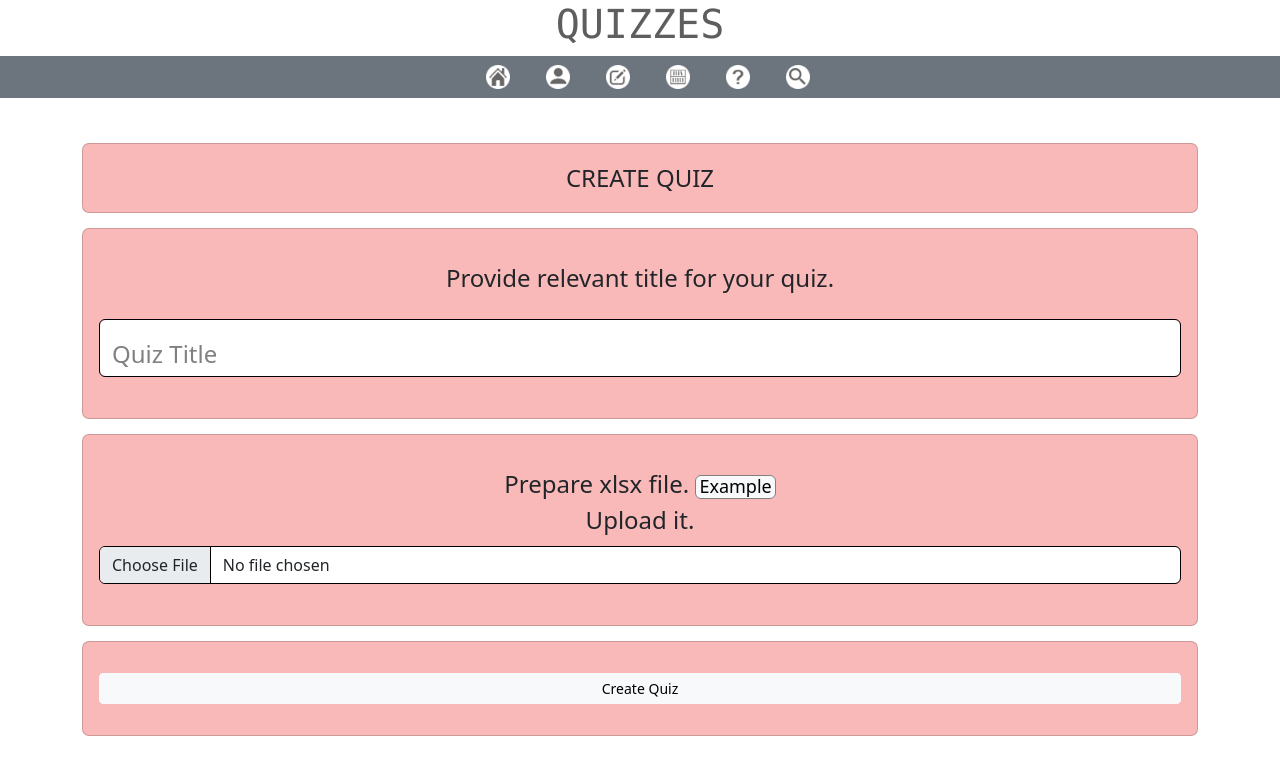
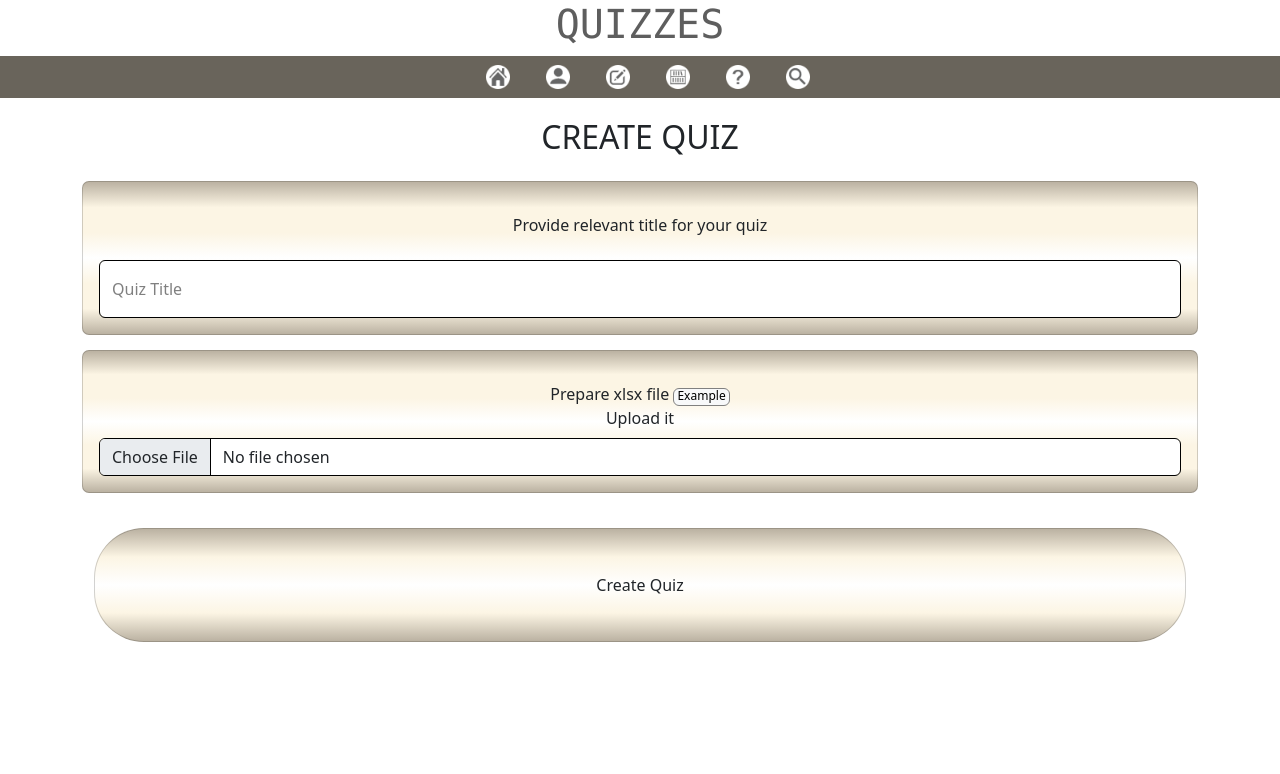
Before and after one commit to Ekat823/QuizzesRouter, a React (Create React App) app: page /create_quiz in a window 1280 px wide. Shown: the top 774 px of the page. Built offline with nearby package versions, Linux system fonts and the light colour scheme.

Commit message:
create quize added gradient

```diff
--- a/src/components/Home.js
+++ b/src/components/Home.js
@@ -1,5 +1,5 @@
 import React from "react";
-//import Container from "react-bootstrap/Container";
+import Container from "react-bootstrap/Container";
 import ButtonCreatQuizNav from "./navigationButtons/ButtonCreatQuizNav";
 import ButtonQuizLibraryNav from "./navigationButtons/ButtonQuizLibraryNav";
 import ButtonUserNav from "./navigationButtons/ButtonUserNav";
@@ -8,7 +8,7 @@ import ButtonHelpNav from "./navigationButtons/ButtonHelpNav";
 const Home = () => {
 
   return (
-    <>
+    <Container fluid='md'>
 
       <h2 style={{ textAlign: "center", marginTop: "20px" }}>Welcome to Quizzes!</h2>
       <p style={{ textAlign: "center" }}>Here you can turn any information into a quiz and easily memorize an overwhelming amount of data in a gamelike way.</p>
@@ -18,7 +18,7 @@ const Home = () => {
       <ButtonUserNav />
       <ButtonHelpNav />
 
-    </>
+    </Container>
   )
 }
 
--- a/src/components/NavBar.js
+++ b/src/components/NavBar.js
@@ -8,7 +8,7 @@ import Image from 'react-bootstrap/Image'
 const NavBar = () => {
   return (
 
-    <Navbar className="justify-content-center" bg="secondary" variant="dark" style={{ padding: "3px" }} >
+    <Navbar className="justify-content-center" style={{ padding: "3px", backgroundColor: '#69645b' }} >
 
       <Navbar.Brand ></Navbar.Brand>
 
--- a/src/components/createQuizComponent/CardCreateQuiz.js
+++ b/src/components/createQuizComponent/CardCreateQuiz.js
@@ -11,27 +11,15 @@ const CardCreateQuiz = () => {
 
   return (
     <>
-      <Card style={{
-        width: '100%',
-        border: "2px solid balck",
-        borderRadius: "7px",
-        backgroundColor: '#fab9b9',
-        textAlign: 'center',
-        fontSize: '1.5rem',
-        marginTop: '45px'
-      }}
-      >
-        <Card.Body>CREATE QUIZ</Card.Body>
-      </Card>
+
+      <h2 style={{ textAlign: "center", marginTop: "20px" }}>CREATE QUIZ</h2>
 
       <Card style={{
         width: '100%',
-        border: "2px solid balck",
         borderRadius: "7px",
-        backgroundColor: '#fab9b9',
+        background: 'linear-gradient(#bbb2a2, #fcf5e4, #fcf5e4, #ffffff, #fcf5e4, #fcf5e4, #bbb2a2)',
         textAlign: 'center',
-        fontSize: '1.5rem',
-        marginTop: '15px'
+        marginTop: '25px',
       }}
       >
         <Card.Body><QuizTitle /></Card.Body>
@@ -39,29 +27,16 @@ const CardCreateQuiz = () => {
 
       <Card style={{
         width: '100%',
-        border: "2px solid balck",
         borderRadius: "7px",
-        backgroundColor: '#fab9b9',
+        background: 'linear-gradient(#bbb2a2, #fcf5e4, #fcf5e4, #ffffff, #fcf5e4, #fcf5e4, #bbb2a2)',
         textAlign: 'center',
-        fontSize: '1.5rem',
-        marginTop: '15px'
+        marginTop: '15px',
       }}
       >
         <Card.Body><QuizFile /></Card.Body>
       </Card>
 
-      <Card style={{
-        width: '100%',
-        border: "2px solid balck",
-        borderRadius: "7px",
-        backgroundColor: '#fab9b9',
-        textAlign: 'center',
-        fontSize: '1.5rem',
-        marginTop: '15px'
-      }}
-      >
-        <Card.Body><ButtonCreateQuiz /></Card.Body>
-      </Card>
+      <ButtonCreateQuiz />
     </ >
   )
 }
--- a/src/components/createQuizComponent/componentsForCreateQuiz/ButtonCreateQuiz.js
+++ b/src/components/createQuizComponent/componentsForCreateQuiz/ButtonCreateQuiz.js
@@ -1,25 +1,27 @@
 import React, {useContext} from "react";
-import Button from "react-bootstrap/Button";
+import Container from "react-bootstrap/Container";
 import Modal from "react-bootstrap/Modal";
 import { QuizContext } from "../../../App";
+import Card from "react-bootstrap/Card";
 
 const ButtonCreateQuiz = () => {
 
   const quizContext = useContext(QuizContext)
 
   return (
-    <>
-      <Button
-        variant="light"
-        size="sm"
-        style={{
-          marginTop: "15px",
-          marginBottom: "15px",
-        }}
-        onClick={() => quizContext.dispatch({ type: "submitQuiz" })}
+    <Container fluid='md'>
+      <Card style={{
+        borderRadius: "7px",
+        background: 'linear-gradient(#bbb2a2, #fcf5e4, #ffffff, #fcf5e4, #bbb2a2)',
+        textAlign: 'center',
+        padding: '4%',
+        marginTop: '35px',
+        borderRadius: '50px'
+      }}
+      onClick={() => quizContext.dispatch({ type: "submitQuiz" })}
       >
         Create Quiz
-      </Button>
+      </Card>
 
       <Modal
         size="sm"
@@ -32,7 +34,7 @@ const ButtonCreateQuiz = () => {
           Fill in the title area <br />and upload a valid .xlsx file.
         </Modal.Body>
       </Modal>
-    </>
+    </Container>
   )
 }
 
--- a/src/components/createQuizComponent/componentsForCreateQuiz/QuizFile.js
+++ b/src/components/createQuizComponent/componentsForCreateQuiz/QuizFile.js
@@ -11,7 +11,7 @@ const QuizFile = () => {
 
   return (
     <>
-      <Form.Label>Prepare xlsx file. <Badge
+      <Form.Label>Prepare xlsx file <Badge
         bg="light"
         style={{
           color: "black",
@@ -19,12 +19,12 @@ const QuizFile = () => {
           border: "1px solid gray",
           padding: "1px 3px 3px 3px",
           cursor: "pointer",
-        }}> Example </Badge> <br />Upload it.
+        }}> Example </Badge> <br />Upload it
       </Form.Label>
       <Form.Control
         type="file"
         style={{
-          marginBottom: "25px",
+
           border: "1px solid black",
         }}
         onChange={(e) => getUserFile(e.target.files[0], quizContext.dispatch, quizContext.state)}
--- a/src/components/createQuizComponent/componentsForCreateQuiz/QuizTitle.js
+++ b/src/components/createQuizComponent/componentsForCreateQuiz/QuizTitle.js
@@ -10,12 +10,11 @@ const QuizTitle = () => {
   return (
     <>
       <Form.Label>
-        Provide relevant title for your quiz.
+        Provide relevant title for your quiz
       </Form.Label>
       <FloatingLabel
         label="Quiz Title"
         style={{
-          marginBottom: "25px",
           color: "gray",
           paddingTop: "15px",
         }}
```
Also changed, not shown: src/index.css (line endings or trailing spaces).
